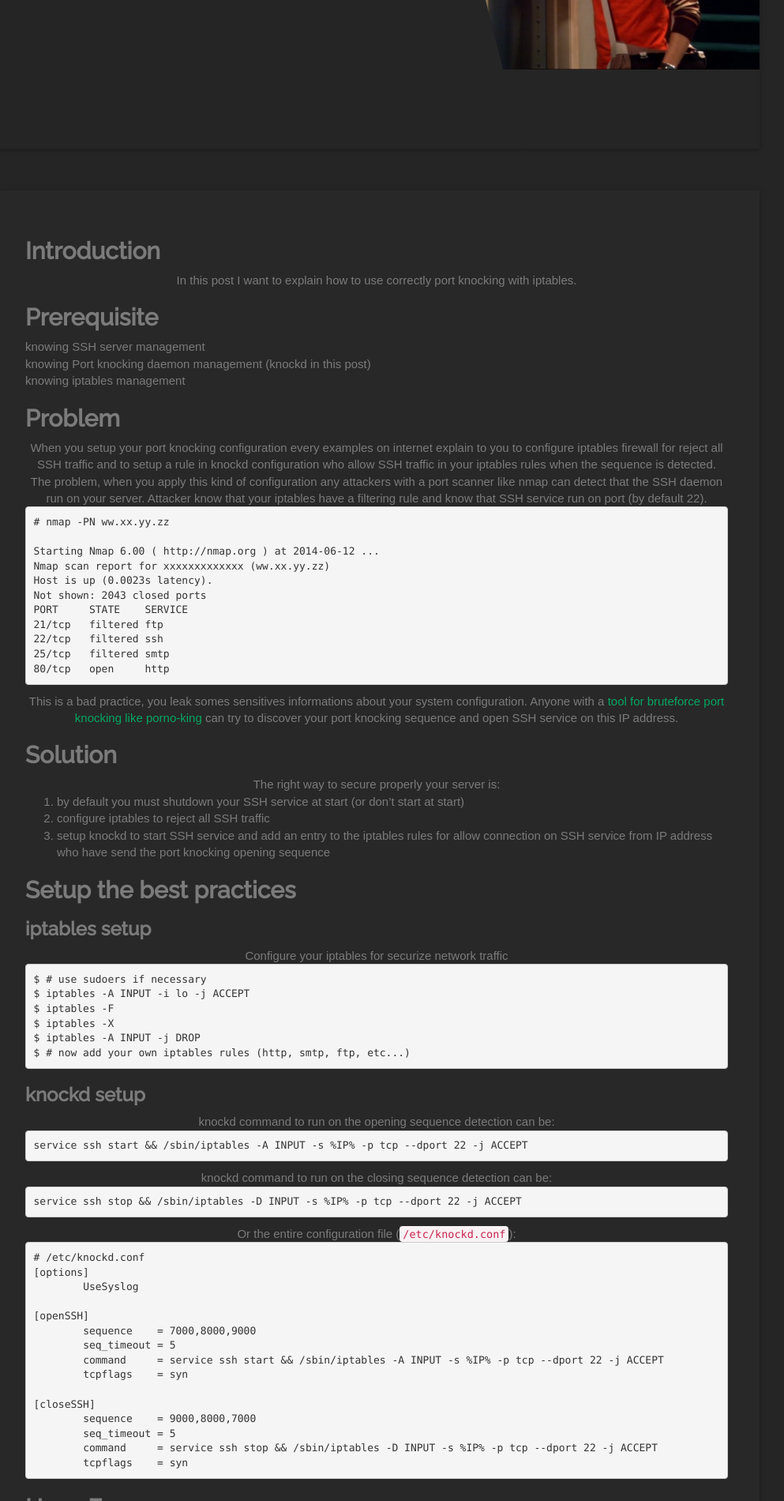
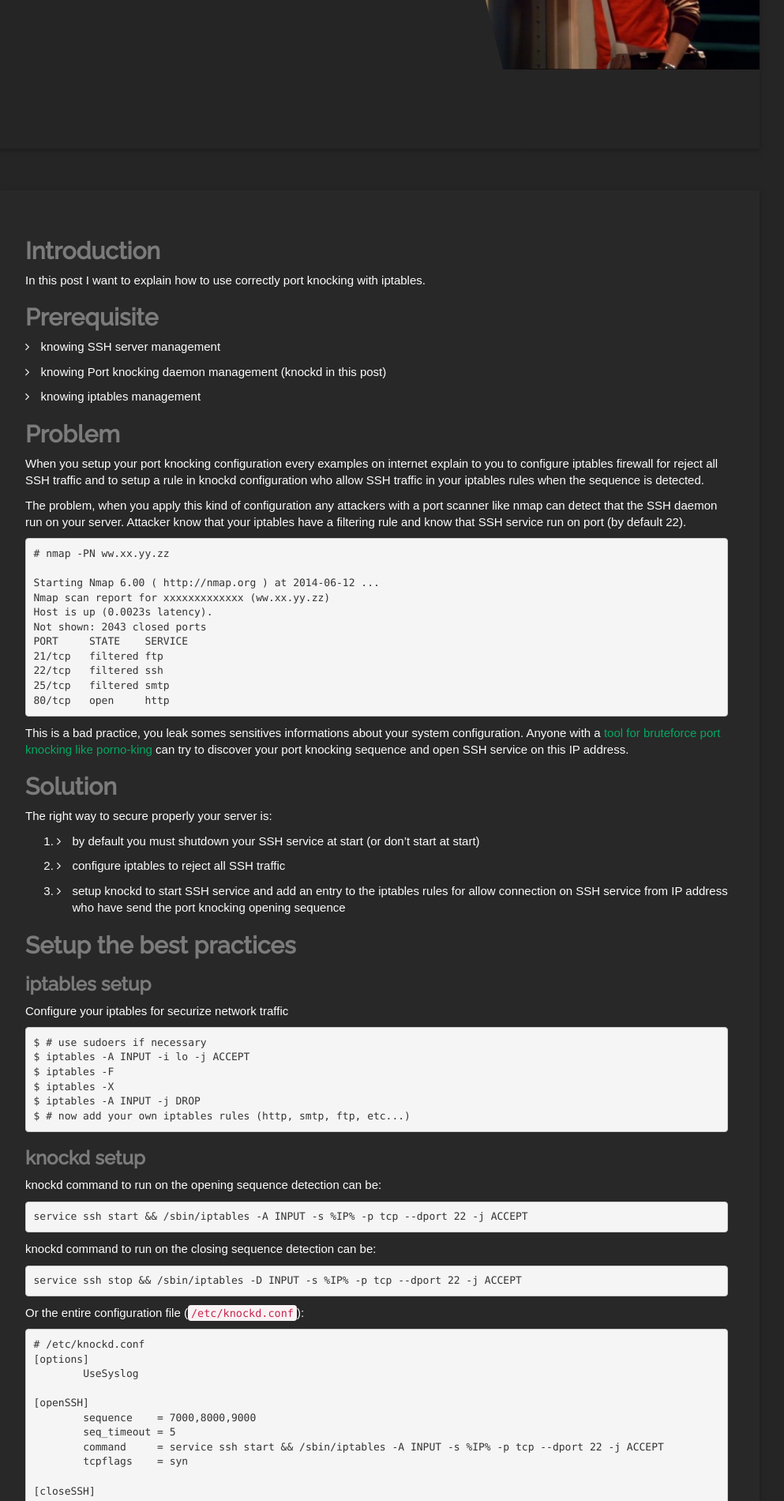
Before and after one commit to 4383/4383.github.io, a Jekyll site: the page built from _posts/2016-12-6-port-knocking-best-practices.markdown, in a window 1280 px wide. Shown: the part 370-2270 px from the top of the page at 79% size, without its empty margins (163-1156 px from the left). Built offline with Jekyll 4.4.1, drawn with Linux system fonts in a browser that asks for light colours; nearby versions of some CDN libraries; some web fonts are replaced.

Commit message:
improve stylesheet

```diff
--- a/stylesheets/style.css
+++ b/stylesheets/style.css
@@ -21,3 +21,6 @@
   background-position:center center;
   background-attachment:fixed;
 }
+.infos .p {
+    text-align: left;
+}
--- a/stylesheets/style_dark_dark.css
+++ b/stylesheets/style_dark_dark.css
@@ -457,3 +457,19 @@ footer{width:100%;height:auto;color:#282828;margin-top:-18px;margin-bottom:9px;}
 .single-page a{color:#282828;}
 hr{border-top:1px solid #282828;}
 .single-footer{margin:0;}
+.card .card-content .infos p{margin-bottom:10px;color:inherit;text-align:left;color:#fdfdfd;}
+.card .card-content .infos li{margin-bottom:10px;color:inherit;text-align:left;color:#fdfdfd;}
+.card .card-content .infos ul {
+  list-style: none;
+  padding: 0;
+}
+.card .card-content .infos li {
+  padding-left: 1.3em;
+}
+.card .card-content .infos li:before {
+  content: "\f105"; /* FontAwesome Unicode */
+  font-family: FontAwesome;
+  display: inline-block;
+  margin-left: -1.3em; /* same as padding-left set on li */
+  width: 1.3em; /* same as padding-left set on li */
+}
```
